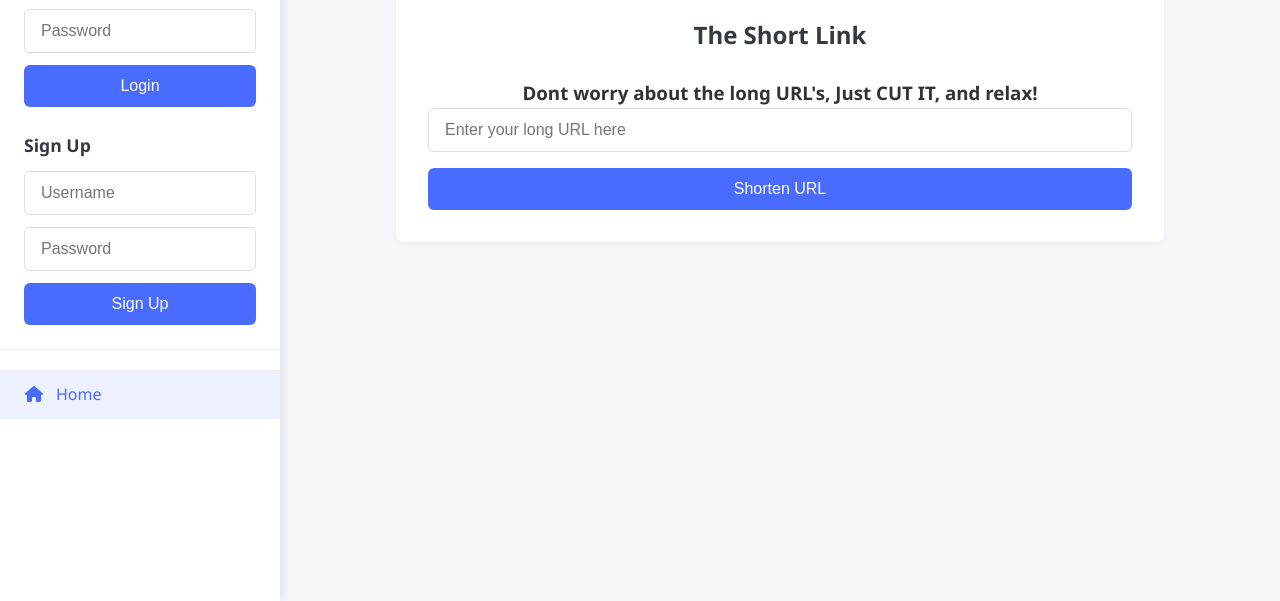
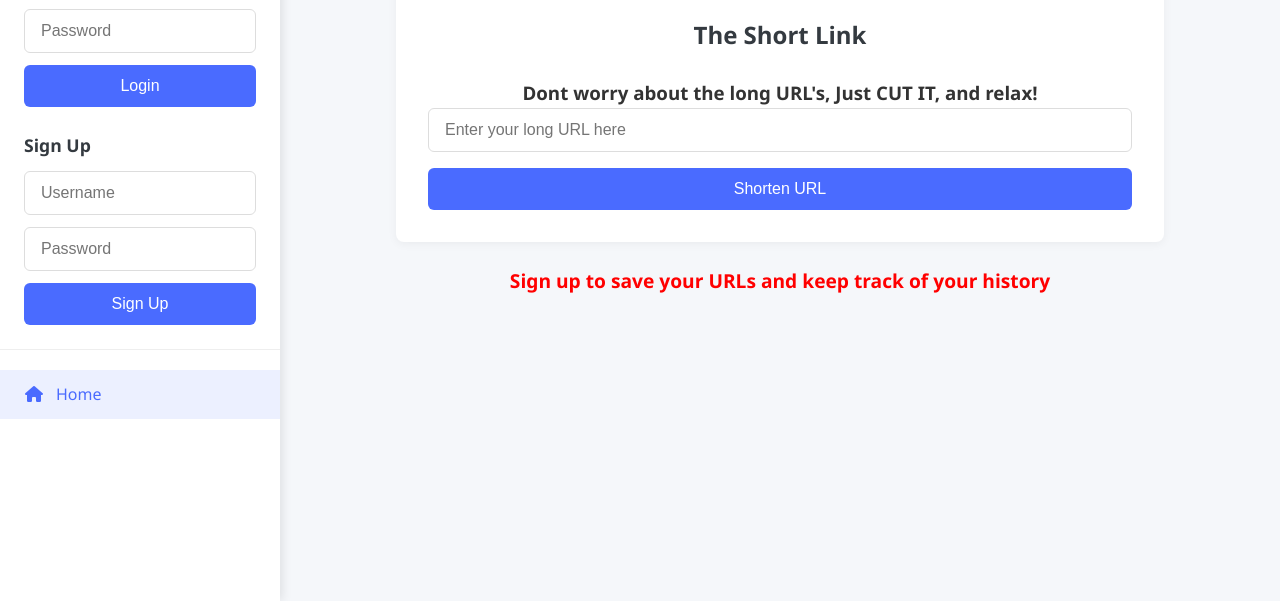
Before and after one commit to Shubhashish-Chakraborty/url-shortener, a website: page public/index.html in a window 1280 px wide. Shown: the part 199-800 px from the top of the page. Drawn offline with nearby package versions, Linux system fonts and the light colour scheme.

Commit message:
some conditional rendering done

```diff
--- a/public/index.html
+++ b/public/index.html
@@ -88,9 +88,9 @@
                         </div>
                     </div>
                 </div>
-                <!-- <div style="color: red; text-align: center; font: bolder; font-size: larger; font-weight: bolder; cursor: pointer;">
+                <div id="signupPrompt" class="signup-prompt">
                     Sign up to save your URLs and keep track of your history
-                </div> -->
+                </div>
             </div>
         </div>
 
--- a/public/script.js
+++ b/public/script.js
@@ -7,6 +7,8 @@ const closeSidebar = document.querySelector('.close-sidebar');
 const pages = document.querySelectorAll('.page');
 const navLinks = document.querySelectorAll('.nav-link');
 const historyLink = document.getElementById('historyLink');
+const signupPrompt = document.getElementById('signupPrompt');
+
 
 // Auth Elements
 const userInfo = document.querySelector('.user-info');
@@ -111,6 +113,38 @@ function showPage(pageName) {
 }
 
 // Check authentication status
+// function checkAuth() {
+//     if (token) {
+//         try {
+//             const payload = JSON.parse(atob(token.split('.')[1]));
+//             currentUser = {
+//                 id: payload.userId,
+//                 username: payload.username
+//             };
+
+//             // Update UI for logged in user
+//             document.querySelector('.auth-forms').classList.add('hidden');
+//             userInfo.classList.remove('hidden');
+//             usernameDisplay.textContent = currentUser.username;
+//             historyLink.classList.remove('hidden');
+
+//             // Immediately fetch user's URLs if on history page
+//             if (historyPage.classList.contains('active')) {
+//                 fetchUserUrls();
+//             }
+//         } catch (e) {
+//             console.error('Invalid token', e);
+//             logout();
+//         }
+//     } else {
+//         // Update UI for logged out user
+//         document.querySelector('.auth-forms').classList.remove('hidden');
+//         userInfo.classList.add('hidden');
+//         historyLink.classList.add('hidden');
+//         currentUser = null;
+//     }
+// }
+
 function checkAuth() {
     if (token) {
         try {
@@ -120,11 +154,14 @@ function checkAuth() {
                 username: payload.username
             };
 
-            // Update UI for logged in user
+            // 👇 FIX: Update UI for logged-in user
             document.querySelector('.auth-forms').classList.add('hidden');
             userInfo.classList.remove('hidden');
-            usernameDisplay.textContent = currentUser.username;
+            usernameDisplay.textContent = currentUser.username || 'User'; // Fix display
             historyLink.classList.remove('hidden');
+
+            // 👇 Hide the signup prompt
+            signupPrompt?.classList.add('hidden');
 
             // Immediately fetch user's URLs if on history page
             if (historyPage.classList.contains('active')) {
@@ -135,13 +172,17 @@ function checkAuth() {
             logout();
         }
     } else {
-        // Update UI for logged out user
+        // 👇 Update UI for logged-out user
         document.querySelector('.auth-forms').classList.remove('hidden');
         userInfo.classList.add('hidden');
         historyLink.classList.add('hidden');
         currentUser = null;
+
+        // 👇 Show the signup prompt
+        signupPrompt?.classList.remove('hidden');
     }
 }
+
 
 // Show toast notification
 function showToast(message, type = 'default', duration = 3000) {
--- a/public/style.css
+++ b/public/style.css
@@ -90,6 +90,15 @@ body {
 .auth-form h3 {
     font-size: 1.1rem;
     color: var(--dark-color);
+}
+
+.signup-prompt {
+    color: red;
+    text-align: center;
+    font-weight: bolder;
+    font-size: larger;
+    cursor: pointer;
+    margin-top: 1.5rem;
 }
 
 .sidebar-nav {
```
